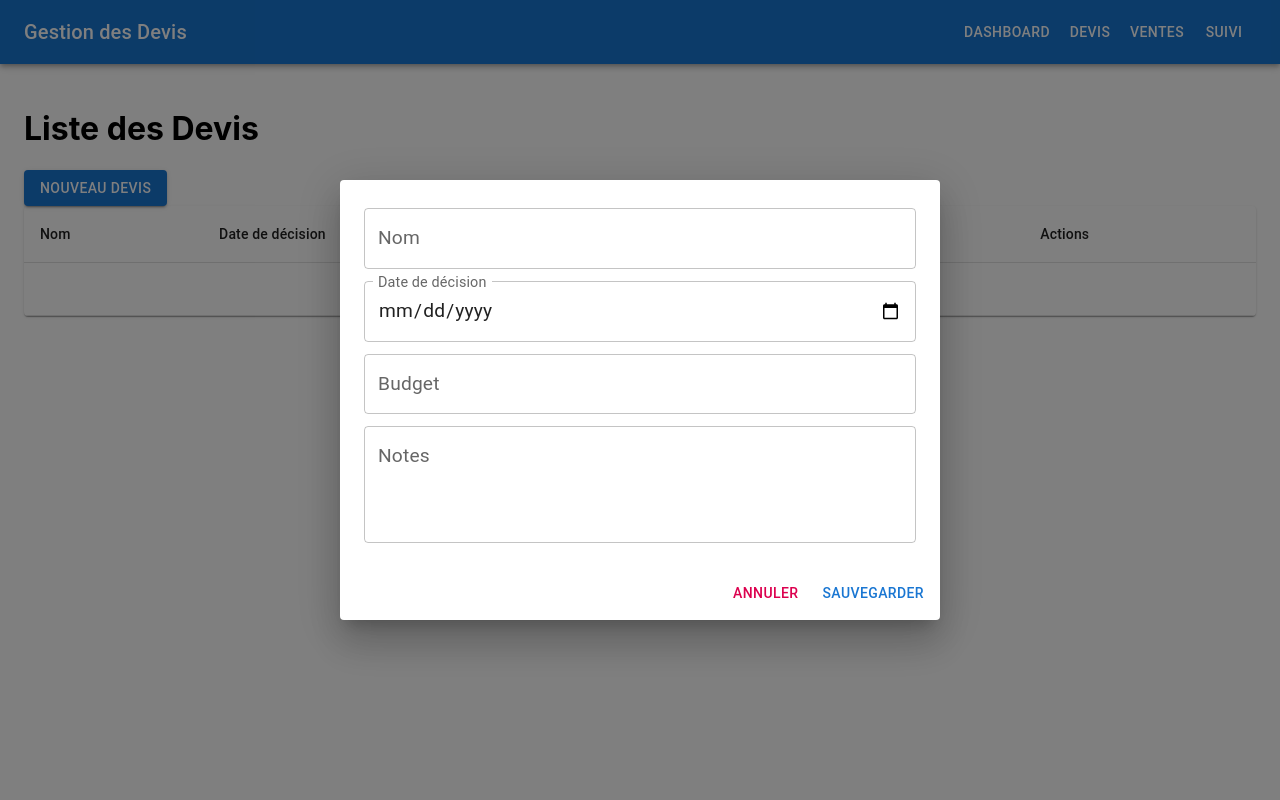
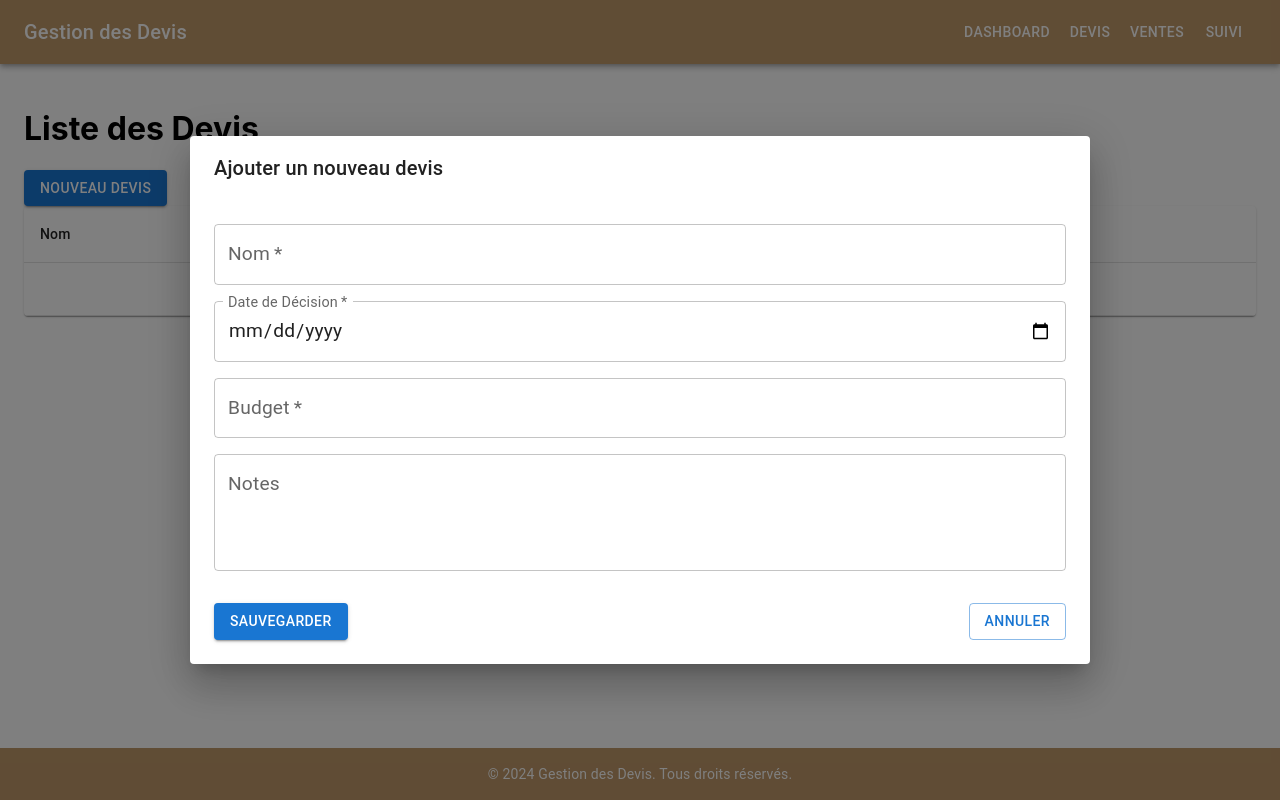
Before and after one commit to azkura/meuble-cuisine-app, a React (Create React App) app: page /devis in a window 1280 px wide. Both pictures are taken after a click on the button "NOUVEAU DEVIS". Built offline with nearby package versions, Linux system fonts and the light colour scheme.

Commit message:
agrandissement des boites de dialogue et supp deviscard

```diff
--- a/src/components/DevisCard.js
+++ /dev/null
@@ -1,88 +0,0 @@
-import React, { useState, useEffect } from 'react';
-import { DialogContent, DialogActions, TextField, Button } from '@mui/material';
-
-function DevisCard({ devis, onSave, onClose }) {
-  const [formValues, setFormValues] = useState({
-    nom: '',
-    dateDecision: '',
-    budget: '',
-    notes: '',
-  });
-
-  useEffect(() => {
-    if (devis) {
-      setFormValues({
-        nom: devis.nom || '',
-        dateDecision: devis.dateDecision || '',
-        budget: devis.budget || '',
-        notes: devis.notes || '',
-      });
-    }
-  }, [devis]);
-
-  const handleChange = (e) => {
-    const { name, value } = e.target;
-    setFormValues({
-      ...formValues,
-      [name]: value,
-    });
-  };
-
-  const handleSubmit = () => {
-    onSave(formValues); // Sauvegarder les informations du devis
-  };
-
-  return (
-    <>
-      <DialogContent>
-        <TextField
-          margin="dense"
-          name="nom"
-          label="Nom"
-          fullWidth
-          value={formValues.nom}
-          onChange={handleChange}
-        />
-        <TextField
-          margin="dense"
-          name="dateDecision"
-          label="Date de décision"
-          fullWidth
-          type="date"
-          InputLabelProps={{ shrink: true }}
-          value={formValues.dateDecision}
-          onChange={handleChange}
-        />
-        <TextField
-          margin="dense"
-          name="budget"
-          label="Budget"
-          fullWidth
-          type="number"
-          value={formValues.budget}
-          onChange={handleChange}
-        />
-        <TextField
-          margin="dense"
-          name="notes"
-          label="Notes"
-          fullWidth
-          multiline
-          rows={3}
-          value={formValues.notes}
-          onChange={handleChange}
-        />
-      </DialogContent>
-      <DialogActions>
-        <Button onClick={onClose} color="secondary">
-          Annuler
-        </Button>
-        <Button onClick={handleSubmit} color="primary">
-          Sauvegarder
-        </Button>
-      </DialogActions>
-    </>
-  );
-}
-
-export default DevisCard;
--- a/src/components/DevisTable.js
+++ b/src/components/DevisTable.js
@@ -3,7 +3,7 @@ import {
   Table, TableBody, TableCell, TableContainer, TableHead, TableRow, Paper, Button, Dialog, DialogActions, DialogContent, DialogContentText, DialogTitle, IconButton, Tooltip
 } from '@mui/material';
 import InfoIcon from '@mui/icons-material/Info';
-import DevisCard from './DevisCard';
+import DevisForm from './DevisForm'; // Utilisation de DevisForm
 import Notification from './Notification';
 
 function DevisTable({ devisList, onEdit, onDelete, onAdd }) {
@@ -11,10 +11,10 @@ function DevisTable({ devisList, onEdit, onDelete, onAdd }) {
   const [selectedDevis, setSelectedDevis] = useState(null);
   const [isModalOpen, setIsModalOpen] = useState(false);
   const [openDeleteDialog, setOpenDeleteDialog] = useState(false);
-  const [openNotesDialog, setOpenNotesDialog] = useState(false); // Pour les notes
+  const [openNotesDialog, setOpenNotesDialog] = useState(false); // Pour afficher les notes
   const [devisToDelete, setDevisToDelete] = useState(null);
 
-  // Ouvrir la modal pour un nouveau devis
+  // Ouvrir la modal pour créer un nouveau devis
   const handleOpenNewDevisModal = () => {
     setSelectedDevis(null);
     setIsModalOpen(true);
@@ -145,8 +145,14 @@ function DevisTable({ devisList, onEdit, onDelete, onAdd }) {
       </TableContainer>
 
       {/* Modal pour l'ajout ou la modification d'un devis */}
-      <Dialog open={isModalOpen} onClose={handleCloseModal}>
-        <DevisCard
+      <Dialog
+        open={isModalOpen}
+        onClose={handleCloseModal}
+        fullWidth={true}
+        maxWidth="md"
+      >
+        <DialogTitle>{selectedDevis ? 'Modifier le devis' : 'Ajouter un nouveau devis'}</DialogTitle>
+        <DevisForm
           devis={selectedDevis}
           onSave={handleSaveDevis}
           onClose={handleCloseModal}
@@ -178,6 +184,8 @@ function DevisTable({ devisList, onEdit, onDelete, onAdd }) {
       <Dialog
         open={openNotesDialog}
         onClose={handleCloseNotesDialog}
+        fullWidth={true}
+        maxWidth="md" // Agrandir la boîte de dialogue des notes
       >
         <DialogTitle>Notes pour {selectedDevis?.nom}</DialogTitle>
         <DialogContent>
--- a/src/theme.js
+++ b/src/theme.js
@@ -1,38 +1,27 @@
-// src/theme.js
 import { createTheme } from '@mui/material/styles';
 
 const theme = createTheme({
   palette: {
-    custom: {
-      navbar: '#C19A6B',  // Couleur camel clair pour le navbar
-      footer: '#C19A6B',  // Couleur camel clair pour le footer
-    },
     primary: {
-      main: '#4CAF50', // Couleur principale pour les boutons, etc.
+      main: '#1976d2', // Couleur principale pour les boutons, liens, etc.
     },
     secondary: {
-      main: '#FF5722', // Couleur secondaire pour les éléments d'accent
+      main: '#dc004e', // Couleur secondaire pour les éléments d'accent.
+    },
+    custom: {
+      navbar: '#C19A6B',  // Couleur camel clair pour le navbar.
+      footer: '#C19A6B',  // Couleur camel clair pour le footer.
+      enCours: '#FFCA28', // Couleur jaune pour le statut "En cours".
+      vendu: '#4CAF50',   // Couleur verte pour le statut "Vendu".
+      perdu: '#F44336',   // Couleur rouge pour le statut "Perdu".
     },
   },
   typography: {
     h4: {
-      fontWeight: 700,
+      fontWeight: 700,     // Poids de la police pour les titres h4.
     },
     body1: {
-      fontSize: '1.2rem',
-    },
-  },
-  palette: {
-    primary: {
-      main: '#1976d2',
-    },
-    secondary: {
-      main: '#dc004e',
-    },
-    custom: {
-      enCours: '#FFCA28', // jaune
-      vendu: '#4CAF50', // vert
-      perdu: '#F44336', // rouge
+      fontSize: '1.2rem',  // Taille par défaut pour le texte principal.
     },
   },
 });
```
